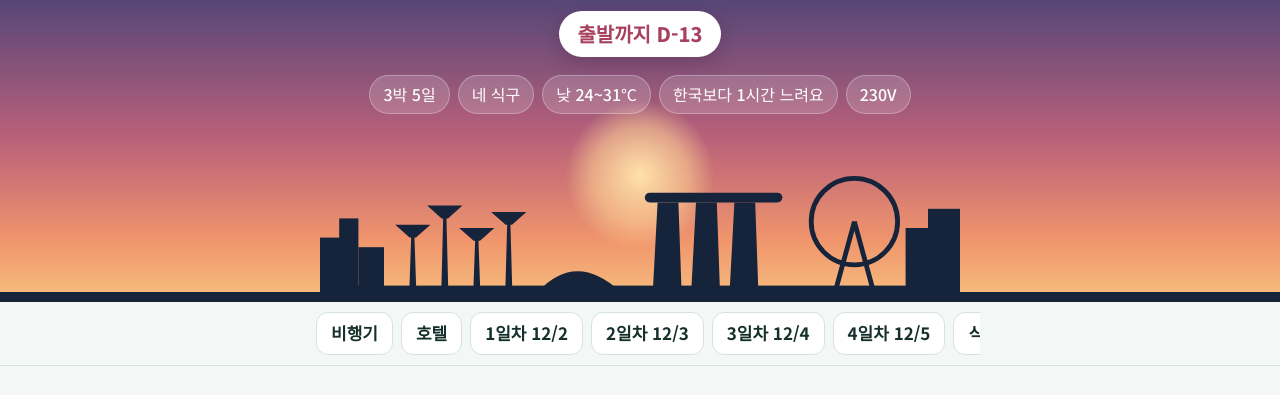
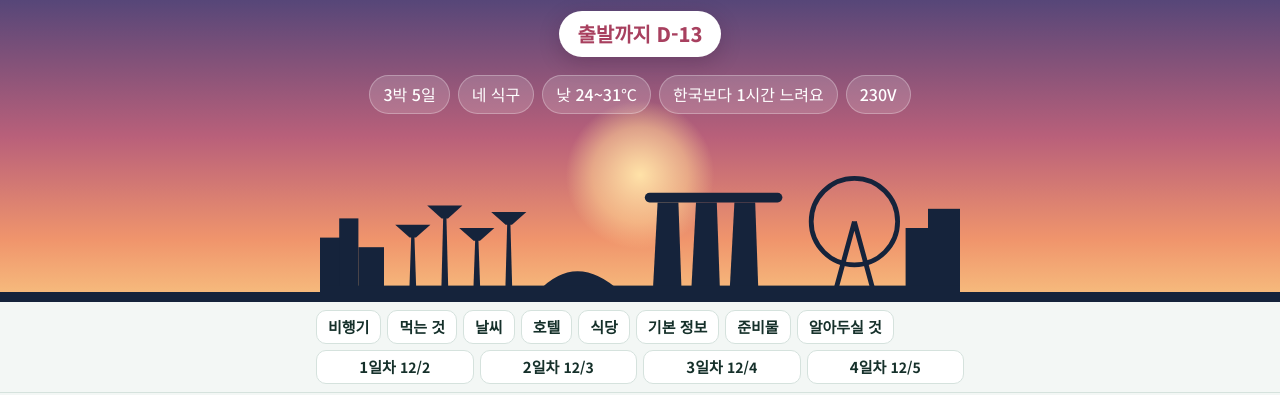
Before and after one commit to jisuin2929-design/singapore-trip, a plain HTML site: page index.html in a window 1280 px wide. Shown: the part 213-608 px from the top of the page. Drawn offline with Linux system fonts and the light colour scheme; a web font is replaced by a local one.

Commit message:
Two-row smaller nav: sections on top, days below
Co-Authored-By: Claude Opus 5.5 <noreply@anthropic.com>
Claude-Session: https://claude.ai/code/session_01L2aYEXFB66TzMMbesmNc18

```diff
--- a/index.html
+++ b/index.html
@@ -63,9 +63,13 @@ a:focus-visible,button:focus-visible{outline:3px solid var(--orchid);outline-off
 /* sticky nav */
 body::before{content:"";position:fixed;inset:0 0 auto;height:env(safe-area-inset-top,0px);z-index:10;background:var(--bg)}
 nav{position:sticky;top:env(safe-area-inset-top,0px);z-index:5;background:var(--bg);border-bottom:1px solid var(--line)}
-nav .wrap{display:flex;gap:8px;overflow-x:auto;padding-block:10px;scrollbar-width:none}
-nav .wrap::-webkit-scrollbar{display:none}
-nav a{flex:none;text-decoration:none;color:var(--ink);background:var(--surface);border:1px solid var(--line);border-radius:12px;padding:10px 14px;font-size:17px;font-weight:700;line-height:1.2}
+nav .wrap{display:grid;gap:6px;padding-block:8px}
+nav .nrow{display:flex;gap:6px;overflow-x:auto;scrollbar-width:none}
+nav .nrow::-webkit-scrollbar{display:none}
+nav .nrow.days{display:grid;grid-template-columns:repeat(4,1fr)}
+nav a{flex:none;text-decoration:none;color:var(--ink);background:var(--surface);border:1px solid var(--line);border-radius:10px;padding:7px 11px;font-size:15px;font-weight:700;line-height:1.2;text-align:center;white-space:nowrap}
+nav .days a{padding:7px 4px}
+nav .days a small{font-size:14px;font-weight:600}
 nav a.today{background:var(--orchid);border-color:var(--orchid);color:#fff}
 
 main .wrap{display:grid;gap:44px;padding-block:32px 56px}
@@ -267,16 +271,22 @@ footer{color:var(--muted);font-size:16px;text-align:center;padding-block:0 40px}
 
 <nav aria-label="바로가기">
   <div class="wrap">
+    <div class="nrow">
       <a href="#flight">비행기</a>
+      <a href="#meals">먹는 것</a>
+      <a href="#weather">날씨</a>
       <a href="#hotel">호텔</a>
-    <a href="#d1202" data-date="2026-12-02">1일차 12/2</a>
-    <a href="#d1203" data-date="2026-12-03">2일차 12/3</a>
-    <a href="#d1204" data-date="2026-12-04">3일차 12/4</a>
-    <a href="#d1205" data-date="2026-12-05">4일차 12/5</a>
       <a href="#food">식당</a>
       <a href="#info">기본 정보</a>
       <a href="#pack">준비물</a>
       <a href="#tips">알아두실 것</a>
+    </div>
+    <div class="nrow days">
+      <a href="#d1202" data-date="2026-12-02">1일차 <small>12/2</small></a>
+      <a href="#d1203" data-date="2026-12-03">2일차 <small>12/3</small></a>
+      <a href="#d1204" data-date="2026-12-04">3일차 <small>12/4</small></a>
+      <a href="#d1205" data-date="2026-12-05">4일차 <small>12/5</small></a>
+    </div>
   </div>
 </nav>
 
```
Lines whose indentation alone changed are shown as unchanged.
